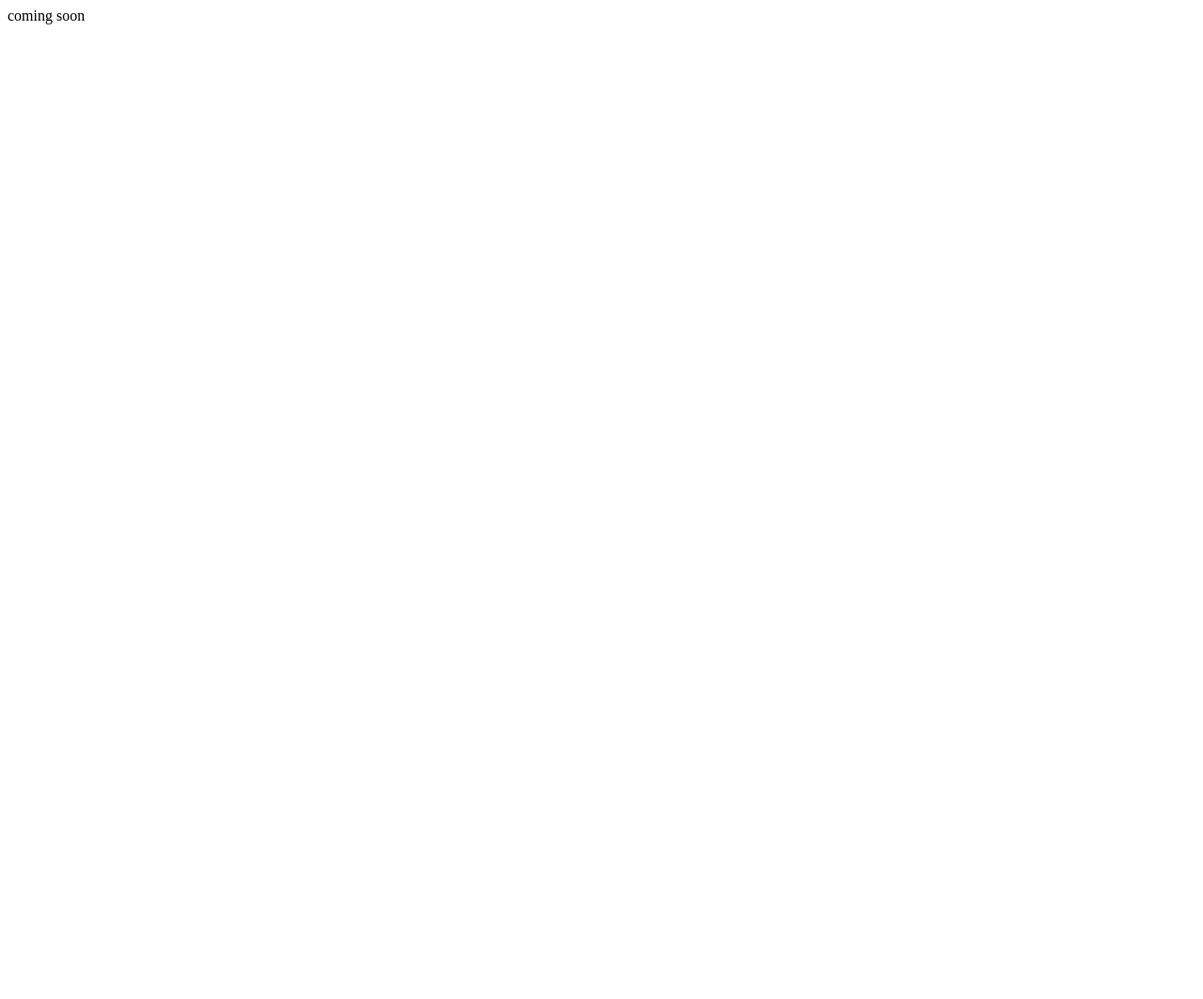
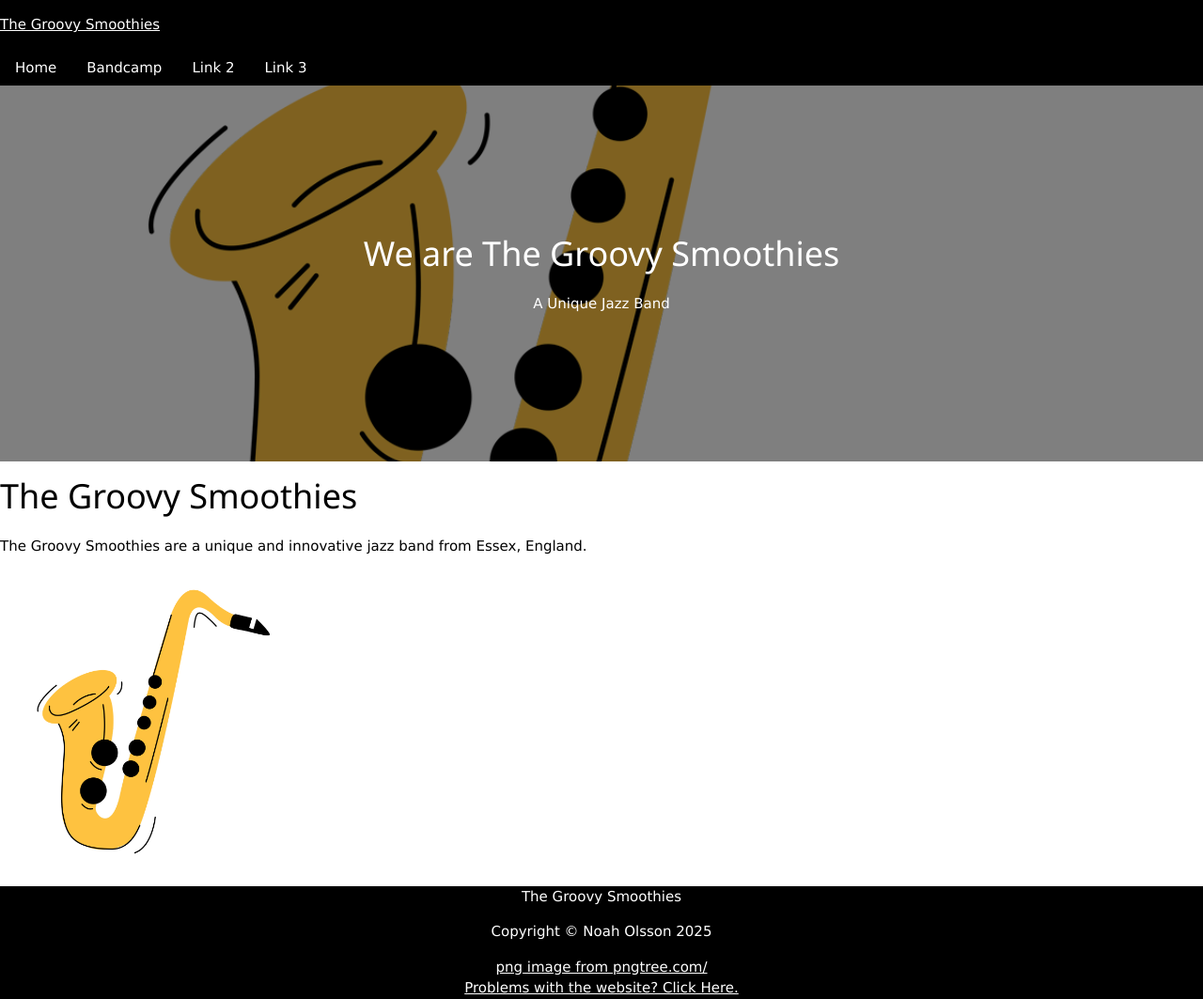
Before and after one commit to NaskiAscii/The-groovy-smoothies.top, a plain HTML site: page index.html in a window 1280 px wide. Shown: the whole page at 94% size. Before the commit the page ends 800 px from the top, so only its background shows below. Drawn offline with nearby package versions, Linux system fonts and the light colour scheme.

Commit message:
Add files via upload

```diff
--- a/index.html
+++ b/index.html
@@ -1 +1,42 @@
-coming soon
+<!DOCTYPE html>
+<html>
+
+<head>
+  <meta charset="utf-8">
+  <meta name="viewport" content="width=device-width">
+  <title>The Groovy Smoothies</title>
+  <link href="style.css" rel="stylesheet" type="text/css" />
+  <link rel="stylesheet" href="https://www.w3schools.com/w3css/4/w3.css">
+</head>
+
+<body>
+  <div class="w3-bar w3-black">
+    <p><a href="index.html">The Groovy Smoothies</a></p>
+    <a href="index.html" class="w3-bar-item w3-button">Home</a>
+    <a href="https://thegroovysmoothies.bandcamp.com/" class="w3-bar-item w3-button">Bandcamp</a>
+    <a href="#about" class="w3-bar-item w3-button">Link 2</a>
+    <a href="#" class="w3-bar-item w3-button">Link 3</a>
+  </div>
+  <div class="hero-image">
+    <div class="hero-text">
+      <h1>We are The Groovy Smoothies</h1>
+      <p>A Unique Jazz Band</p>
+    </div>
+  </div>
+  <div id="about">
+    <h1>The Groovy Smoothies</h1>
+    <p>The Groovy Smoothies are a unique and innovative jazz band from Essex, England. </p>
+    <img height="25%" width="25%" src="Sax-Hero-Image.png">
+  </div>
+  <div style="text-align: center; background-color: black; color: white;">
+  <footer style="text-align: center; background-color: black; color: white;">
+    <p>The Groovy Smoothies</p>
+    <p>Copyright © Noah Olsson 2025</p>
+    <a href='https://pngtree.com/freepng/yellow-black-international-jazz-jazzle-saxophone_6241758.html'>png image from pngtree.com/</a></br>
+    <a href="mailto:webmaster@the-groovy-smoothies.top">Problems with the website?  Click Here.</a>
+  </footer>
+  </div>
+  <script src="script.js"></script>
+</body>
+
+</html>
--- /dev/null
+++ b/style.css
@@ -0,0 +1,28 @@
+body, html {
+  height: 100%;
+}
+
+/* The hero image */
+.hero-image {
+/* Use "linear-gradient" to add a darken background effect to the image (photographer.jpg). This will make the text easier to read */
+background-image: linear-gradient(rgba(0, 0, 0, 0.5), rgba(0, 0, 0, 0.5)), url("Sax-Hero-Image.png");
+
+/* Set a specific height */
+height: 50%;
+
+/* Position and center the image to scale nicely on all screens */
+background-position: center;
+background-repeat: no-repeat;
+background-size: cover;
+position: relative;
+}
+
+/* Place text in the middle of the image */
+.hero-text {
+text-align: center;
+position: absolute;
+top: 50%;
+left: 50%;
+transform: translate(-50%, -50%);
+color: white;
+}
```
Also changed, not shown: Sax-Hero-Image.png (added), generated-icon.png (added), script.js (added).
